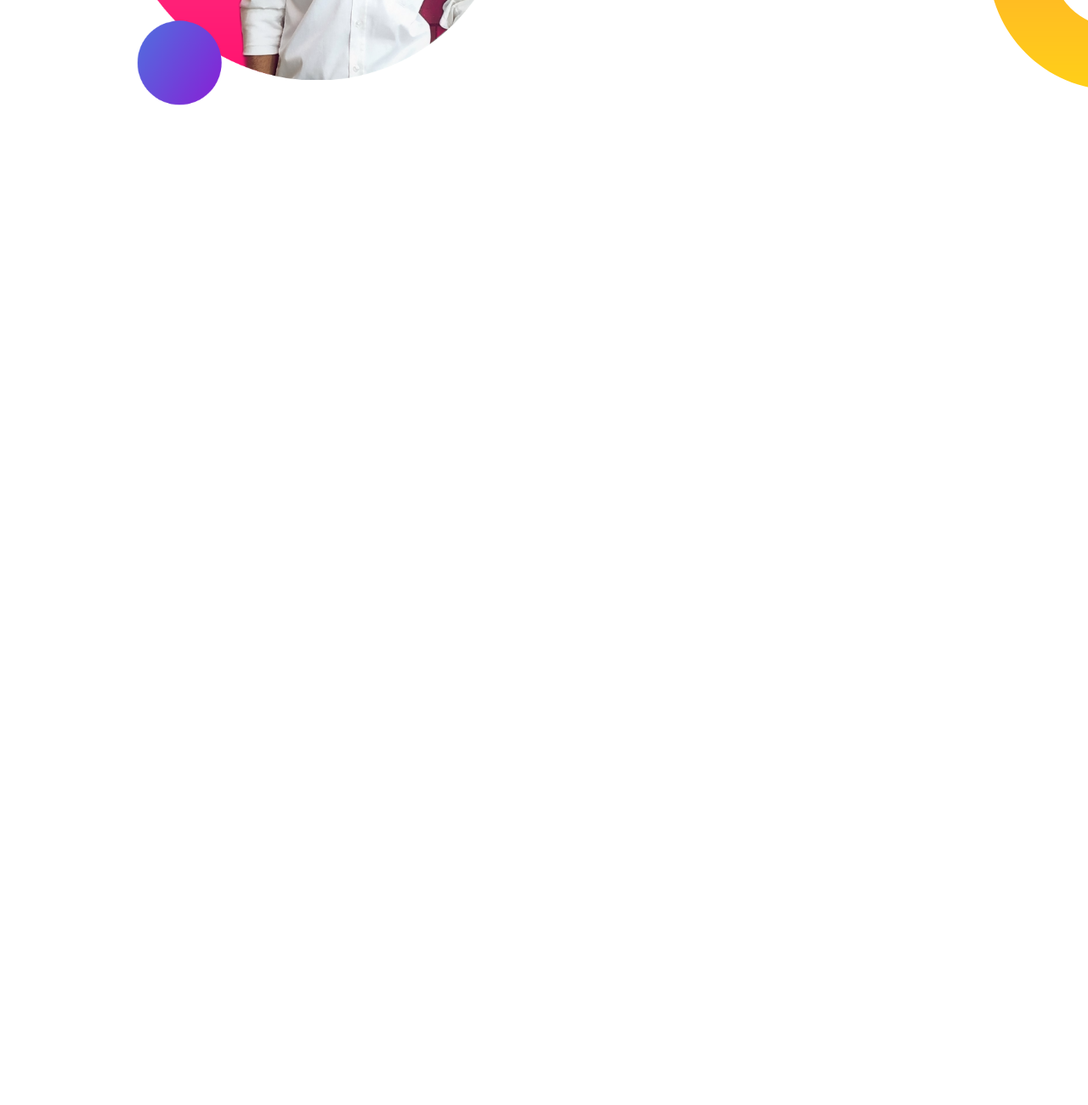
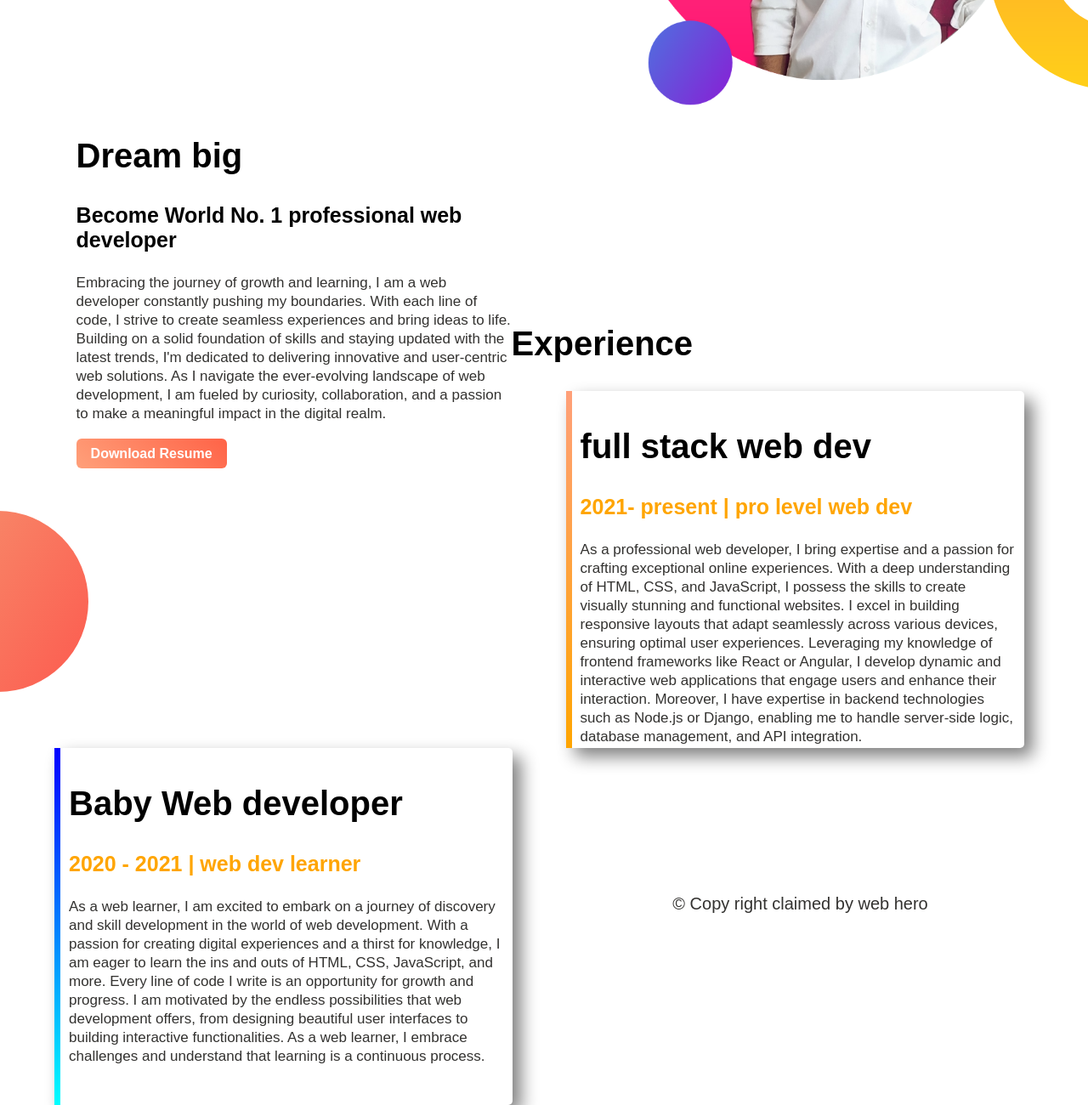
Before and after one commit to shohann66/portfolio, a plain HTML site: page index.html in a window 1280 px wide. Shown: the part 1018-2318 px from the top of the page at 85% size. Before the commit the page ends 1300 px from the top, so only its background shows below. Drawn offline with Linux system fonts and the light colour scheme.

Commit message:
full site

```diff
--- a/index.html
+++ b/index.html
@@ -11,7 +11,7 @@
     <section class="top_banner">
         <div class="half_left">
             <h1>Welcome to</h1>
-            <h1><span class="text_highlight">Shoan's</span>  Website</h1>
+            <h1><span class="orange_highlight">Shoan's</span>  Website</h1>
             <h3>World-class professional web developer </h3>
             <p>Highly skilled and experienced web developer known for delivering world-class solutions. Proficient in HTML, CSS, JavaScript, and advanced frameworks like React and Angular. Specializes in creating stunning and responsive websites with a keen focus on user experience. Passionate about problem-solving and finding innovative solutions to complex challenges. Constantly stays updated with the latest industry trends and technologies. Dedicated to delivering exceptional results and exceeding client expectations. #WebDeveloper #Coding #UX #ProblemSolver</p>
             <a target="_blank" class="link_button" href="https://www.linkedin.com/in/norunnabi-shohan-a6863221a/">Hire me</a>
@@ -31,5 +31,21 @@
             <a target="_blank" class="link_button" href="https://www.linkedin.com/in/norunnabi-shohan-a6863221a/">Download Resume</a>
         </div>
     </section>
+    <section class="experience_area">
+        <h2>Experience</h2>
+        <div class="half_left single_experience" id="full_stack">
+            <h2>full stack web dev</h2>
+            <h3 class="orange_highlight">2021- present | pro level web dev</h3>
+            <p>As a professional web developer, I bring expertise and a passion for crafting exceptional online experiences. With a deep understanding of HTML, CSS, and JavaScript, I possess the skills to create visually stunning and functional websites. I excel in building responsive layouts that adapt seamlessly across various devices, ensuring optimal user experiences. Leveraging my knowledge of frontend frameworks like React or Angular, I develop dynamic and interactive web applications that engage users and enhance their interaction. Moreover, I have expertise in backend technologies such as Node.js or Django, enabling me to handle server-side logic, database management, and API integration. </p>
+        </div>
+        <div class="half_left single_experience" id="baby_stack">
+            <h2>Baby Web developer</h2>
+            <h3 class="orange_highlight">2020 - 2021 | web dev learner</h3>
+            <p>As a web learner, I am excited to embark on a journey of discovery and skill development in the world of web development. With a passion for creating digital experiences and a thirst for knowledge, I am eager to learn the ins and outs of HTML, CSS, JavaScript, and more. Every line of code I write is an opportunity for growth and progress. I am motivated by the endless possibilities that web development offers, from designing beautiful user interfaces to building interactive functionalities. As a web learner, I embrace challenges and understand that learning is a continuous process. </p>
+        </div>
+    </section>
+    <footer>
+        <p>&copy Copy right claimed by web hero </p>
+    </footer>
 </body>
 </html>
--- a/style.css
+++ b/style.css
@@ -6,9 +6,25 @@ body{
     font-family: 'Poppins', sans-serif;
 }
 h1{
-    font-size: 50px;
+    font-size: 70px;
 }
-.text_highlight{
+h2{
+    font-size: 40px;
+}
+h3{
+    font-size: 25px;
+}
+p{
+    font-size: 17px;
+    line-height: 22px;
+    color: rgb(51, 50, 48);
+    padding-bottom: 10px;
+}
+.link_button:hover{
+    background-color: rgb(215, 242, 11);
+    color: #000000;
+}
+.orange_highlight{
     color: orange;
 }
 .half_left{
@@ -41,4 +57,34 @@ section{
     background-image: url(image/dream-bg.png);
     background-repeat: no-repeat;
     background-position: right;
+    margin-bottom: 100px;
 }
+.experience_area{
+    background-image: url(image/exp-bg.png);
+    background-repeat: no-repeat;
+    background-position: left;
+}
+
+.single_experience{
+    box-shadow: 10px 10px 20px gray;
+    height: 80%;
+    padding: 10px;
+    border-radius: 5px;
+    background-color: #fff;
+
+}
+#full_stack{
+    border-left: 7px solid;
+    border-image: linear-gradient(180deg, lightsalmon, orange);
+    border-image-slice: 1;
+}
+#baby_stack{
+    border-left: 7px solid;
+    border-image: linear-gradient(180deg, blue, cyan );
+    border-image-slice: 1;
+}
+
+footer p{
+    text-align: center;
+    font-size: 20px;
+}
```
